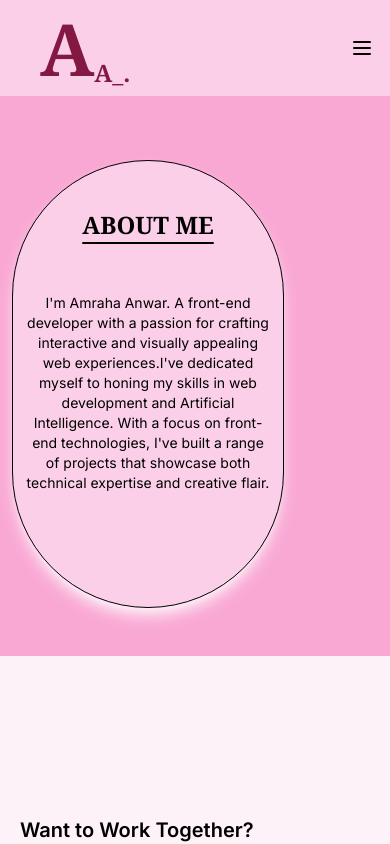
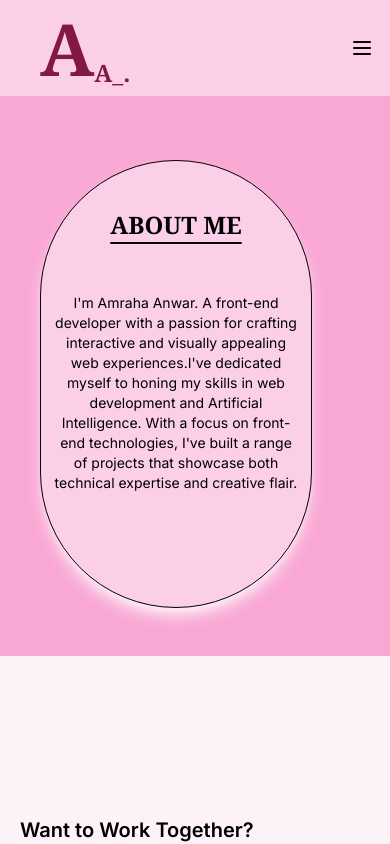
Before and after one commit to Amraha-Anwar/personal-portfolio-1, a Next.js app: page /about in a window 390 px wide. Shown: the top 844 px of the page. Built offline with nearby package versions, Linux system fonts and the light colour scheme.

Commit message:
Portfolio-1

```diff
--- a/src/app/about/page.tsx
+++ b/src/app/about/page.tsx
@@ -5,7 +5,7 @@ function About(){
     return(
         <>
         <main className="max-w-screen-2xl mx-auto bg-pink-300 h-[35rem] md:h-[40rem] lg:h-[45rem]">
-            <div className="sm:hidden pt-16 mx-3 ">
+            <div className="sm:hidden pt-16 mx-10 ">
             <div className="container rounded-full w-[17rem] h-[28rem] border border-black shadow-lg shadow-pink-50 bg-pink-200 ">
                 <h1 className=" text-center text-2xl font-bold pt-12 font-serif"><u className="underline-offset-8">ABOUT ME</u></h1>
                 <h1 className="pt-10 mx-3 my-3 text-sm text-center">{`I'm Amraha Anwar. A front-end developer with a passion for crafting interactive and visually appealing web experiences.I've dedicated myself to honing my skills in web development and Artificial Intelligence. With a focus on front-end technologies, I've built a range of projects that showcase both technical expertise and creative flair.`}</h1>
--- a/src/components/layout/Header.tsx
+++ b/src/components/layout/Header.tsx
@@ -12,7 +12,7 @@ function Header(){
                     <p className="text-pink-900 text-sm md:text-lg lg:mt-11"> {`I'm here to make the digital world a little more beautiful and functional.`} </p>
                     <p className="text-pink-900 text-sm md:text-lg mt-4">{`Let's turn your ideas into digital reality!`}</p>
                 </div>
-                <div className="lg:hidden sm:ml-72 mt-5 md:ml-[-10px]  md:mt-14 mx-7 ">
+                <div className="lg:hidden sm:ml-72 mt-5 md:ml-[-10px]  md:mt-14 mx-9 ">
                         <Image className="w-[250px] h-[280px] rounded-full" src="/images/profile.png" alt="profile picture" width={400} height={400}/>
                     </div>
 
```
